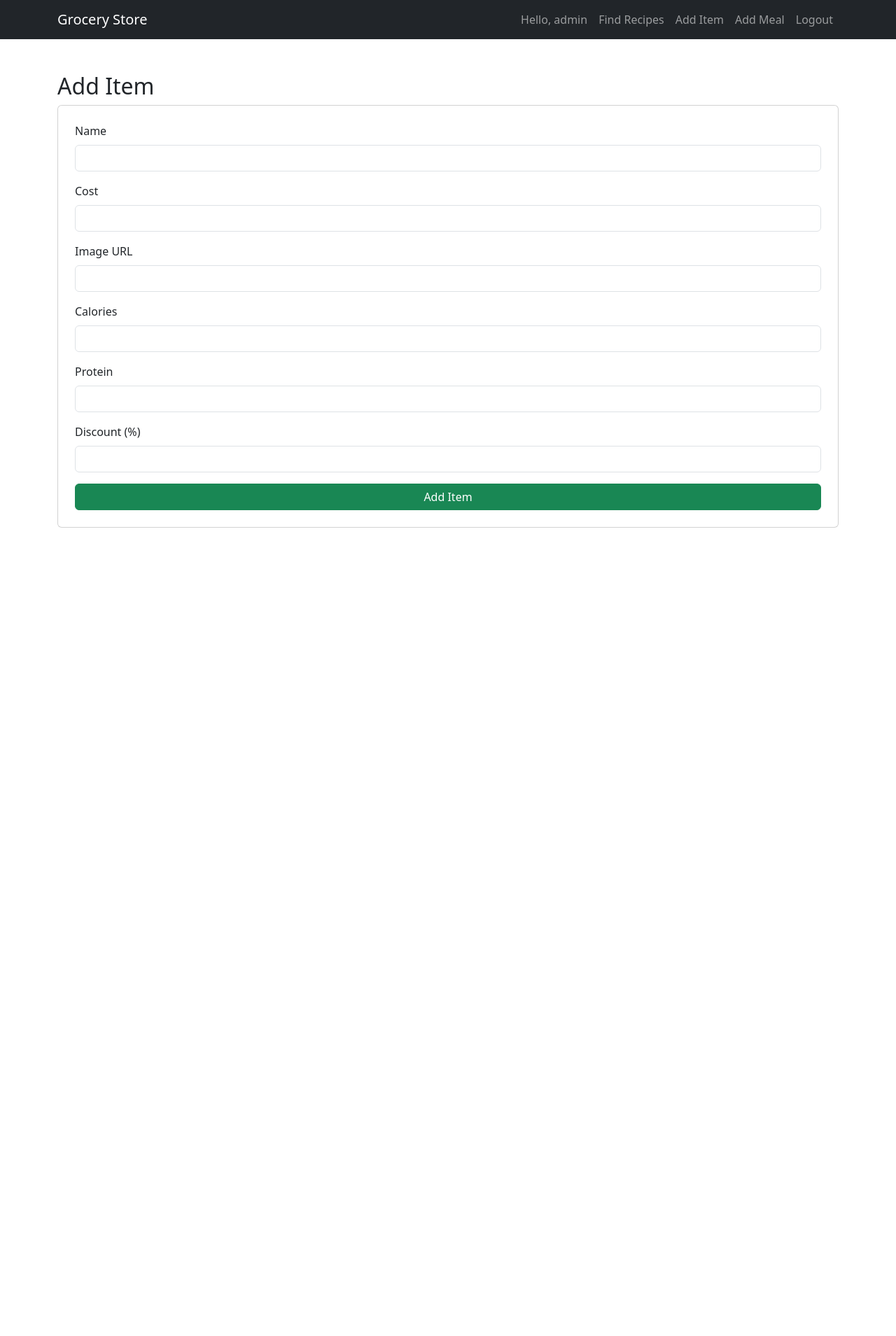
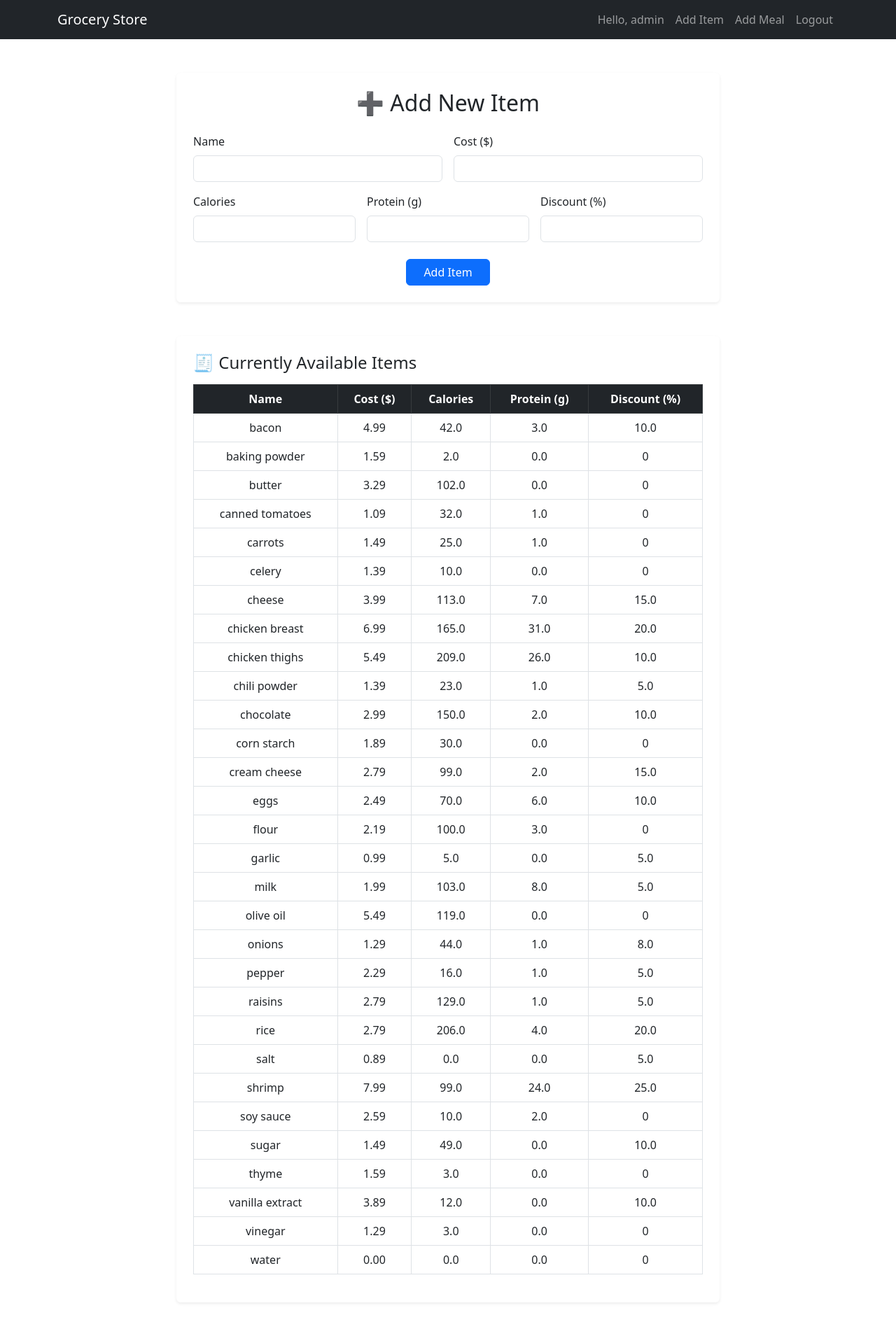
Before and after one commit to 23f2002191/MEAL_RECIPES, a Flask app: page /add-item in a window 1280 px wide. Shown: the whole page at 70% size. Before the commit the page ends 754 px from the top, so only its background shows below. Run offline with Flask 3, Linux system fonts and the light colour scheme; a user stored in the database is signed in; parts of the project's set-up code (start-up, migrations or seed data) failed here and were passed over.

Commit message:
Added admin features like viewing/adding ingridients/meals

```diff
--- a/app.py
+++ b/app.py
@@ -140,36 +140,75 @@ def logout():
 
 @app.route('/add-item', methods=['GET', 'POST'])
 def add_item():
-    if not session.get('is_admin'):
-        return redirect(url_for('index'))
+    if 'user' not in session or not session.get('is_admin'):
+        return redirect(url_for('login'))
+
     if request.method == 'POST':
         name = request.form['name']
         cost = float(request.form['cost'])
-        image_url = request.form['image_url']
-        calories = float(request.form.get('calories', 0))
-        protein = float(request.form.get('protein', 0))
+        calories = float(request.form['calories'])
+        protein = float(request.form['protein'])
         discount = float(request.form.get('discount', 0))
-        item = Item(name=name, cost=cost, image_url=image_url, calories=calories, protein=protein, discount=discount)
-        db.session.add(item)
+
+        new_item = Item(name=name, cost=cost, calories=calories, protein=protein, discount=discount)
+        db.session.add(new_item)
         db.session.commit()
-        return redirect(url_for('index'))
-    return render_template('add_item.html')
+
+        flash('Item added successfully!', 'success')
+        return redirect(url_for('add_item'))
+
+    # ✅ Fetch existing items to display
+    all_items = Item.query.order_by(Item.name.asc()).all()
+    return render_template('add_item.html', items=all_items)
+
 
 @app.route('/add-meal', methods=['GET', 'POST'])
 def add_meal():
-    if not session.get('is_admin'):
-        return redirect(url_for('index'))
+    import json
+
     items = Item.query.all()
+    all_items = {item.name.lower(): item for item in items}
+
     if request.method == 'POST':
         name = request.form['name']
-        image_url = request.form['image_url']
-        selected_ids = request.form.getlist('items')
-        selected_items = Item.query.filter(Item.id.in_(selected_ids)).all()
-        meal = Meal(name=name, image_url=image_url, items=selected_items)
-        db.session.add(meal)
+        image_url = request.form.get('image_url', '')
+        selected_item_ids = request.form.getlist('items')
+        selected_items = Item.query.filter(Item.id.in_(selected_item_ids)).all()
+
+        new_meal = Meal(name=name, image_url=image_url, items=selected_items)
+        db.session.add(new_meal)
         db.session.commit()
-        return redirect(url_for('index'))
-    return render_template('add_meal.html', items=items)
+        return redirect('/add-meal')
+
+    with open('RAW_recipes.json') as f:
+        raw_recipes = json.load(f)
+
+    recipe_meals = []
+    for r in raw_recipes:
+        available = []
+        unavailable = []
+        for ing in r.get("ingredients", []):
+            match = next((item for item_name, item in all_items.items() if ing.lower() in item_name), None)
+            if match:
+                available.append(match)
+            else:
+                unavailable.append(ing)
+
+        recipe_meals.append({
+            'id': r['id'],
+            'name': f"Recipe {r['id']}",
+            'image_url': "https://via.placeholder.com/300",
+            'available': available,
+            'unavailable': unavailable
+        })
+
+    # Sort by number of unavailable ingredients (ascending)
+    recipe_meals.sort(key=lambda x: len(x['unavailable']))
+
+    # Limit to top 30 recipes
+    recipe_meals = recipe_meals[:30]
+
+    return render_template('add_meal.html', items=items, meals=recipe_meals)
 
 @app.route('/recipes', methods=['GET', 'POST'])
 def recipe_matcher():
--- a/templates/add_item.html
+++ b/templates/add_item.html
@@ -1,33 +1,75 @@
 {% extends 'layout.html' %}
 {% block content %}
-<div class="container py-5">
-  <h2>Add Item</h2>
-  <form method="POST" class="card p-4">
-    <div class="mb-3">
+<div class="container py-5" style="max-width: 800px;">
+  <div class="card shadow-sm border-0 p-4 mb-5">
+    <h2 class="mb-4 text-center">➕ Add New Item</h2>
+
+    {% with messages = get_flashed_messages(with_categories=true) %}
+      {% if messages %}
+        {% for category, message in messages %}
+          <div class="alert alert-{{ category }} alert-dismissible fade show" role="alert">
+            {{ message }}
+            <button type="button" class="btn-close" data-bs-dismiss="alert" aria-label="Close"></button>
+          </div>
+        {% endfor %}
+      {% endif %}
+    {% endwith %}
+
+    <form method="POST">
+      <div class="row g-3">
+        <div class="col-md-6">
           <label class="form-label">Name</label>
           <input type="text" name="name" class="form-control" required>
         </div>
-    <div class="mb-3">
-      <label class="form-label">Cost</label>
+        <div class="col-md-6">
+          <label class="form-label">Cost ($)</label>
           <input type="number" name="cost" step="0.01" class="form-control" required>
         </div>
-    <div class="mb-3">
-      <label class="form-label">Image URL</label>
-      <input type="text" name="image_url" class="form-control">
+        <div class="col-md-4">
+          <label class="form-label">Calories</label>
+          <input type="number" name="calories" step="0.1" class="form-control" required>
         </div>
-    <div class="mb-3">
-      <label class="form-label">Calories</label>
-      <input type="number" name="calories" step="0.01" class="form-control">
+        <div class="col-md-4">
+          <label class="form-label">Protein (g)</label>
+          <input type="number" name="protein" step="0.1" class="form-control" required>
         </div>
-    <div class="mb-3">
-      <label class="form-label">Protein</label>
-      <input type="number" name="protein" step="0.01" class="form-control">
+        <div class="col-md-4">
+          <label class="form-label">Discount (%)</label>
+          <input type="number" name="discount" step="0.1" class="form-control">
         </div>
-    <div class="mb-3">
-      <label class="form-label">Discount (%)</label>
-      <input type="number" name="discount" step="0.01" class="form-control">
       </div>
-    <button type="submit" class="btn btn-success">Add Item</button>
+      <div class="mt-4 text-center">
+        <button type="submit" class="btn btn-primary px-4">Add Item</button>
+      </div>
     </form>
   </div>
+
+  <div class="card shadow-sm border-0 p-4">
+    <h4 class="mb-3">🧾 Currently Available Items</h4>
+    <div class="table-responsive">
+      <table class="table table-bordered table-hover align-middle text-center">
+        <thead class="table-dark">
+          <tr>
+            <th>Name</th>
+            <th>Cost ($)</th>
+            <th>Calories</th>
+            <th>Protein (g)</th>
+            <th>Discount (%)</th>
+          </tr>
+        </thead>
+        <tbody>
+          {% for item in items %}
+          <tr>
+            <td>{{ item.name }}</td>
+            <td>{{ '%.2f' % item.cost }}</td>
+            <td>{{ item.calories }}</td>
+            <td>{{ item.protein }}</td>
+            <td>{{ item.discount or 0 }}</td>
+          </tr>
+          {% endfor %}
+        </tbody>
+      </table>
+    </div>
+  </div>
+</div>
 {% endblock %}
--- a/templates/layout.html
+++ b/templates/layout.html
@@ -12,12 +12,18 @@
       <ul class="navbar-nav ms-auto">
         {% if 'user' in session %}
   <li class="nav-item"><a class="nav-link">Hello, {{ session['user'] }}</a></li>
+
+    {% if not session['is_admin'] %}
       <li class="nav-item"><a class="nav-link" href="/recipes">Find Recipes</a></li>
+    {% endif %}
+
     {% if session['is_admin'] %}
       <li class="nav-item"><a class="nav-link" href="/add-item">Add Item</a></li>
       <li class="nav-item"><a class="nav-link" href="/add-meal">Add Meal</a></li>
     {% endif %}
+
     <li class="nav-item"><a class="nav-link" href="/logout">Logout</a></li>
+
         {% else %}
           <li class="nav-item"><a class="nav-link" href="/login">Login</a></li>
           <li class="nav-item"><a class="nav-link" href="/signup">Signup</a></li>
```
Also changed, not shown: templates/add_meal.html (+65 -17 lines), walmart_items.json (+25 -26 lines), instance/grocery.db. Lines whose indentation alone changed are shown as unchanged.
